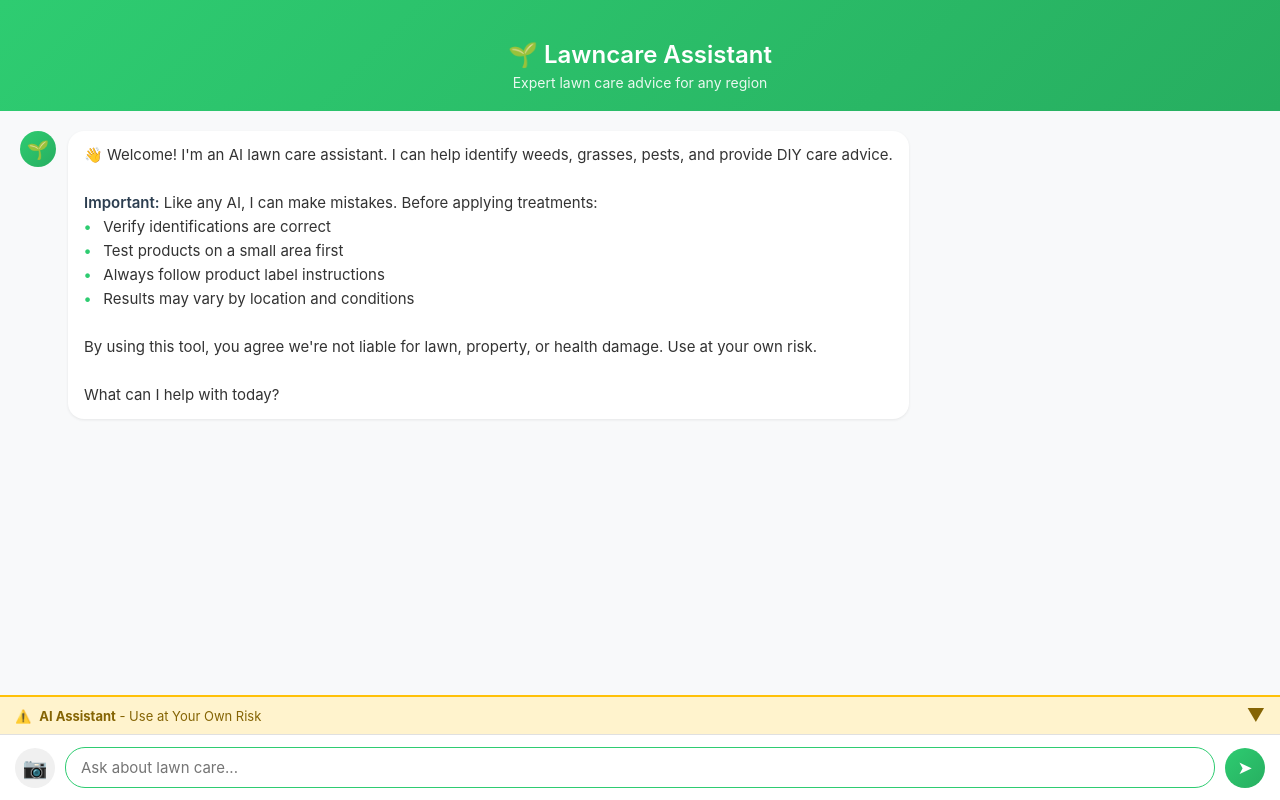
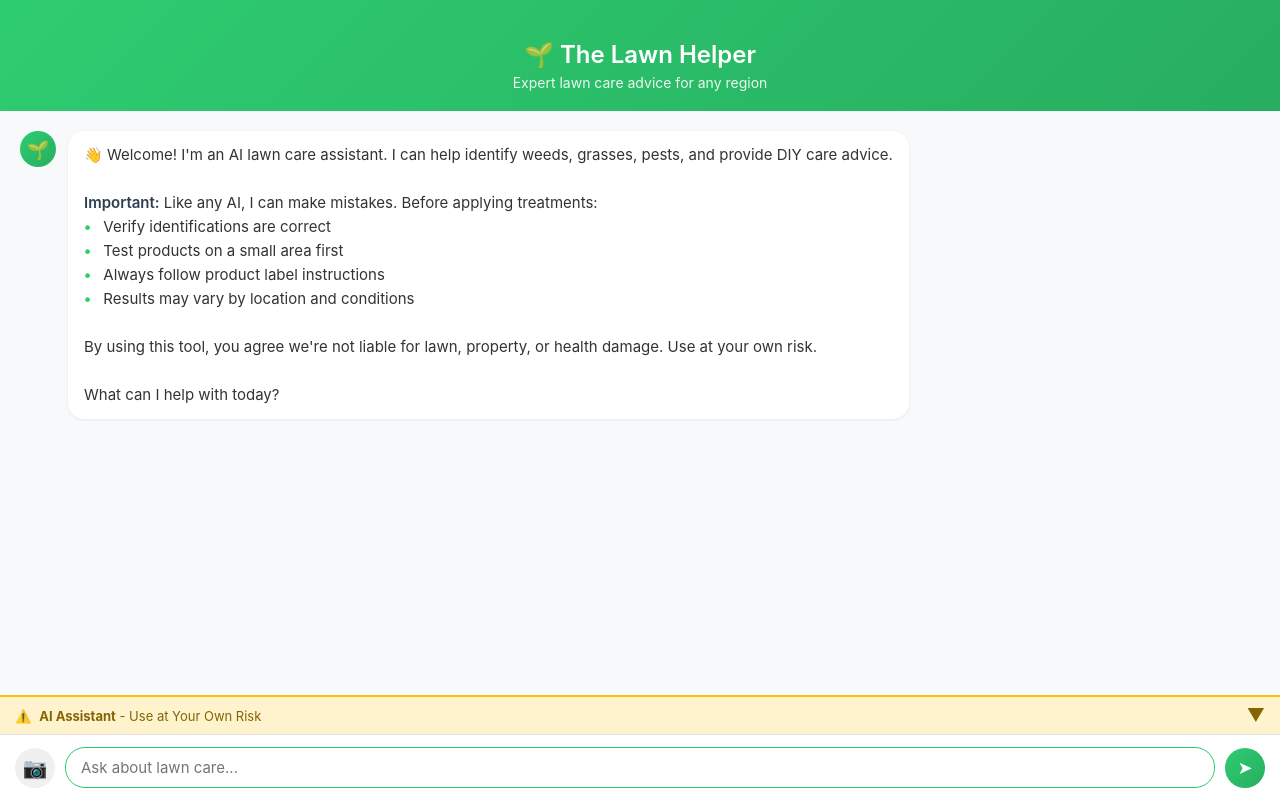
Before and after one commit to cgardner89/lawncare, a website: page index.html in a window 1280 px wide. Drawn offline with Linux system fonts and the light colour scheme.

Commit message:
Update index.html

```diff
--- a/index.html
+++ b/index.html
@@ -3,7 +3,7 @@
 <head>
     <meta charset="UTF-8">
     <meta name="viewport" content="width=device-width, initial-scale=1.0, maximum-scale=1.0, user-scalable=no">
-    <title>Lawncare Assistant</title>
+    <title>The Lawn Helper</title>
     <style>
         * {
             margin: 0;
@@ -385,7 +385,7 @@
 <body>
     <div class="chat-container">
         <div class="chat-header">
-            <h1>🌱 Lawncare Assistant</h1>
+            <h1>🌱 The Lawn Helper</h1>
             <p>Expert lawn care advice for any region</p>
         </div>
 
```
